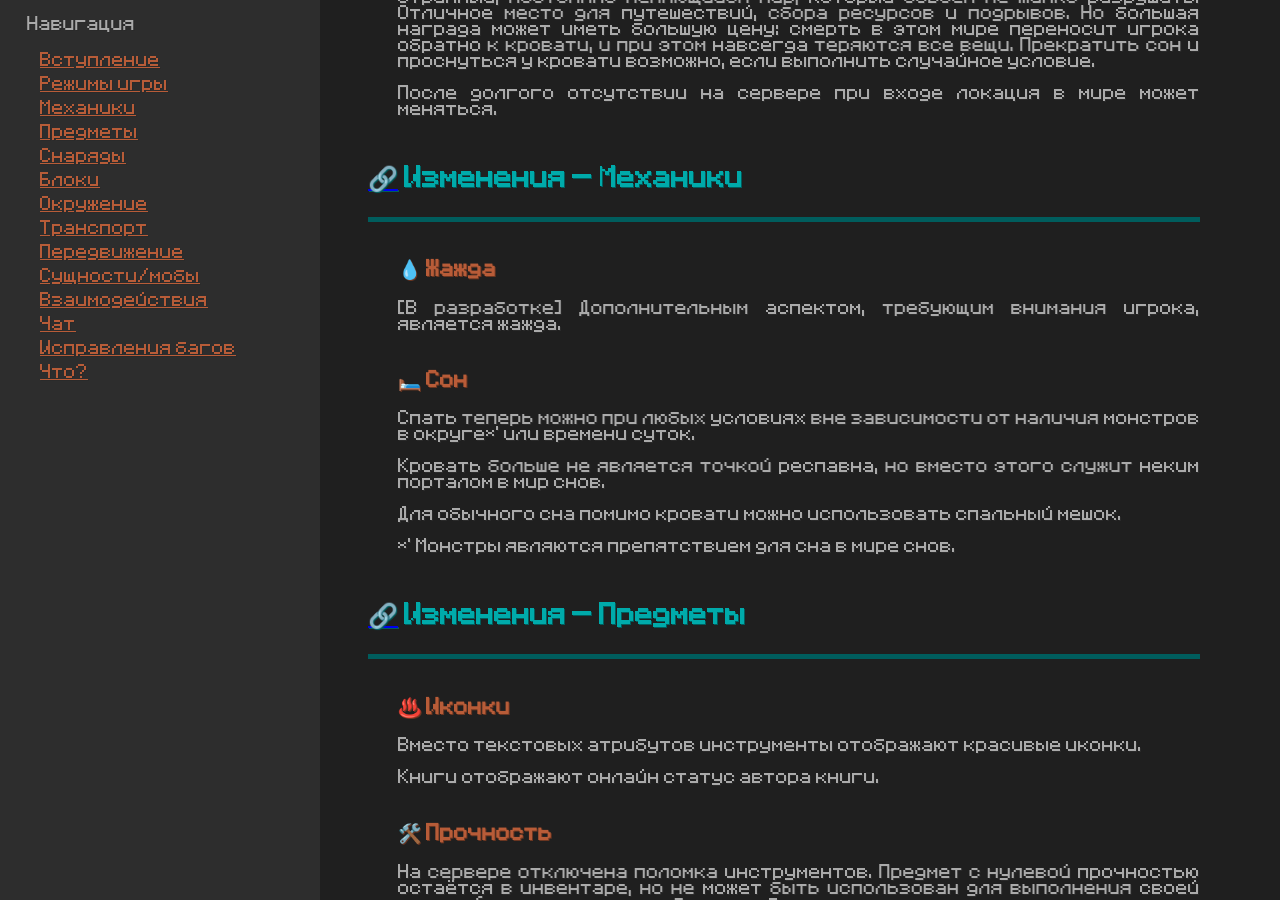
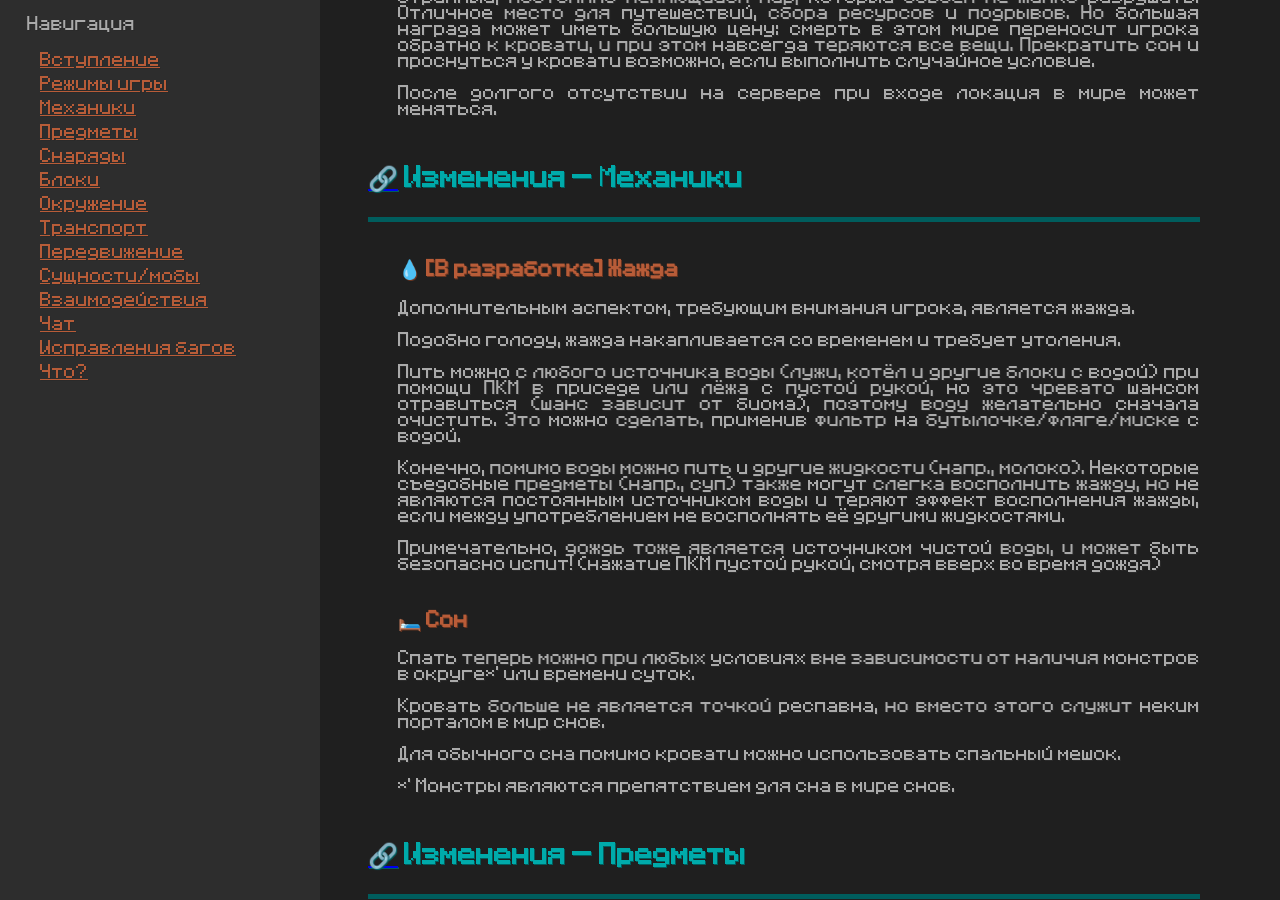
Before and after one commit to SoSeDiKs-Universe/sosediks-universe.github.io, a Jekyll site: the page built from wiki.md, in a window 1280 px wide and 900 px high, scrolled down 1994 px. Built offline with Jekyll 4.4.1, drawn with Linux system fonts in a browser that asks for light colours; some of the changed text lies outside the part shown.

Commit message:
Update wiki.md

```diff
--- a/wiki.md
+++ b/wiki.md
@@ -70,8 +70,16 @@ title: "Добро пожаловать"
 
 ## <a href="#-изменения--механики">🔗</a> Изменения — Механики
 
-### 💧 Жажда
-[В разработке] Дополнительным аспектом, требующим внимания игрока, является жажда.
+### 💧 [В разработке] Жажда
+Дополнительным аспектом, требующим внимания игрока, является жажда.
+
+Подобно голоду, жажда накапливается со временем и требует утоления.
+
+Пить можно с любого источника воды (лужи, котёл и другие блоки с водой) при помощи ПКМ в приседе или лёжа с пустой рукой, но это чревато шансом отравиться (шанс зависит от биома), поэтому воду желательно сначала очистить. Это можно сделать, применив фильтр на бутылочке/фляге/миске с водой.
+
+Конечно, помимо воды можно пить и другие жидкости (напр., молоко). Некоторые съедобные предметы (напр., суп) также могут слегка восполнить жажду, но не являются постоянным источником воды и теряют эффект восполнения жажды, если между употреблением не восполнять её другими жидкостями.
+
+Примечательно, дождь тоже является источником чистой воды, и может быть безопасно испит! (нажатие ПКМ пустой рукой, смотря вверх во время дождя)
 
 ### 🛏️ Сон
 Спать теперь можно при любых условиях вне зависимости от наличия монстров в округе*¹ или времени суток.
@@ -399,6 +407,15 @@ title: "Добро пожаловать"
 ### 🛏️ Лежание
 Помимо сидения, существует возможность лежать почти в любом месте при помощи `/lay`{: .mc .mc-gold}. Также добавлены спальные мешки, которые позволяют спать без надобности в кровати.
 
+### 🛹 Ползание
+При помощи двойного нажатия Shift можно войти в режим ползания, что позволяет проходить сквозь одинарные отверстия.
+
+Если войти в режим ползания во время бега, начинается подкат. Подкат позволяет быстрее переместить под блоком, а также нанести небольшой урон и оттолкнуть мобов на пути.
+
+Из ползания и подката можно выйти при помощи повторного нажатия Shift.
+
+Пролезть в отверстие перед собой можно также при помощи прыжка с зажатым Shift.
+
 
 
 ## <a href="#-изменения--сущностимобы">🔗</a> Изменения — Сущности/мобы
```
Also changed, not shown: other parts of wiki.md (+2 -2 lines).
